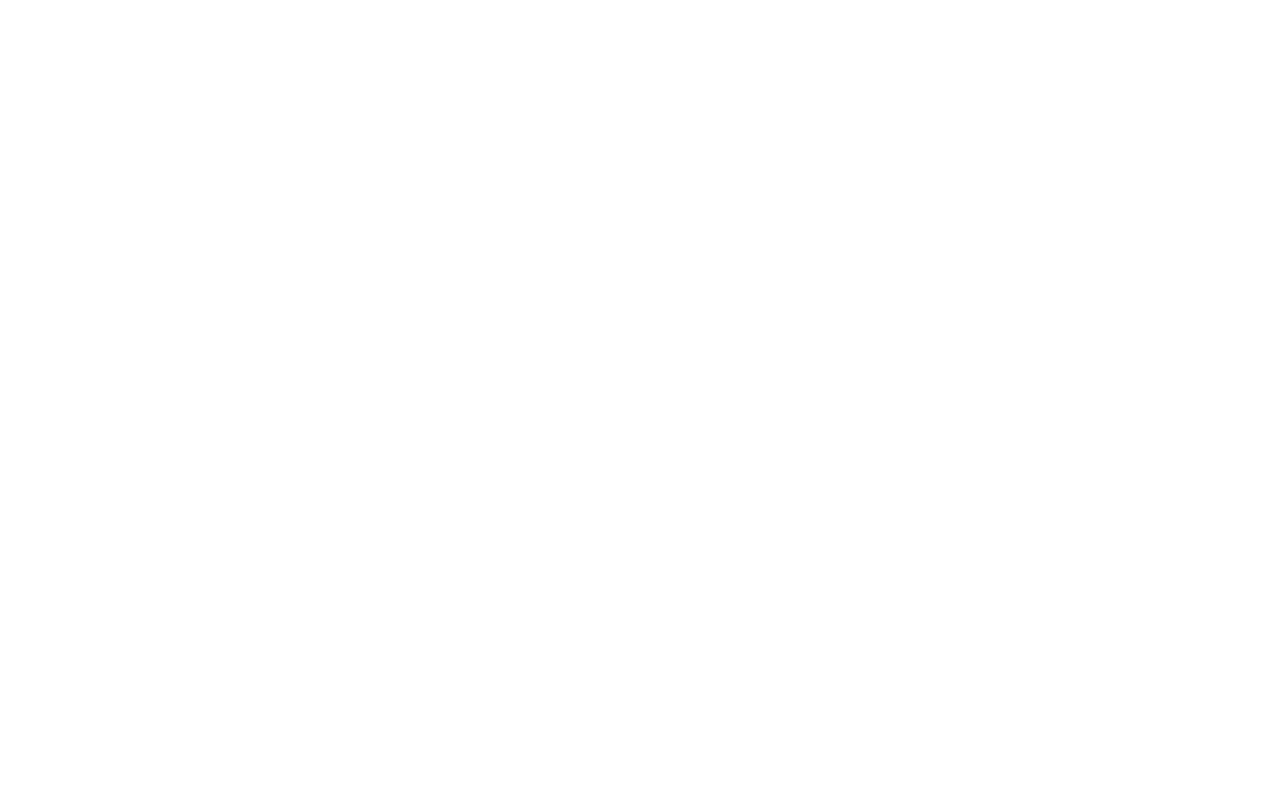
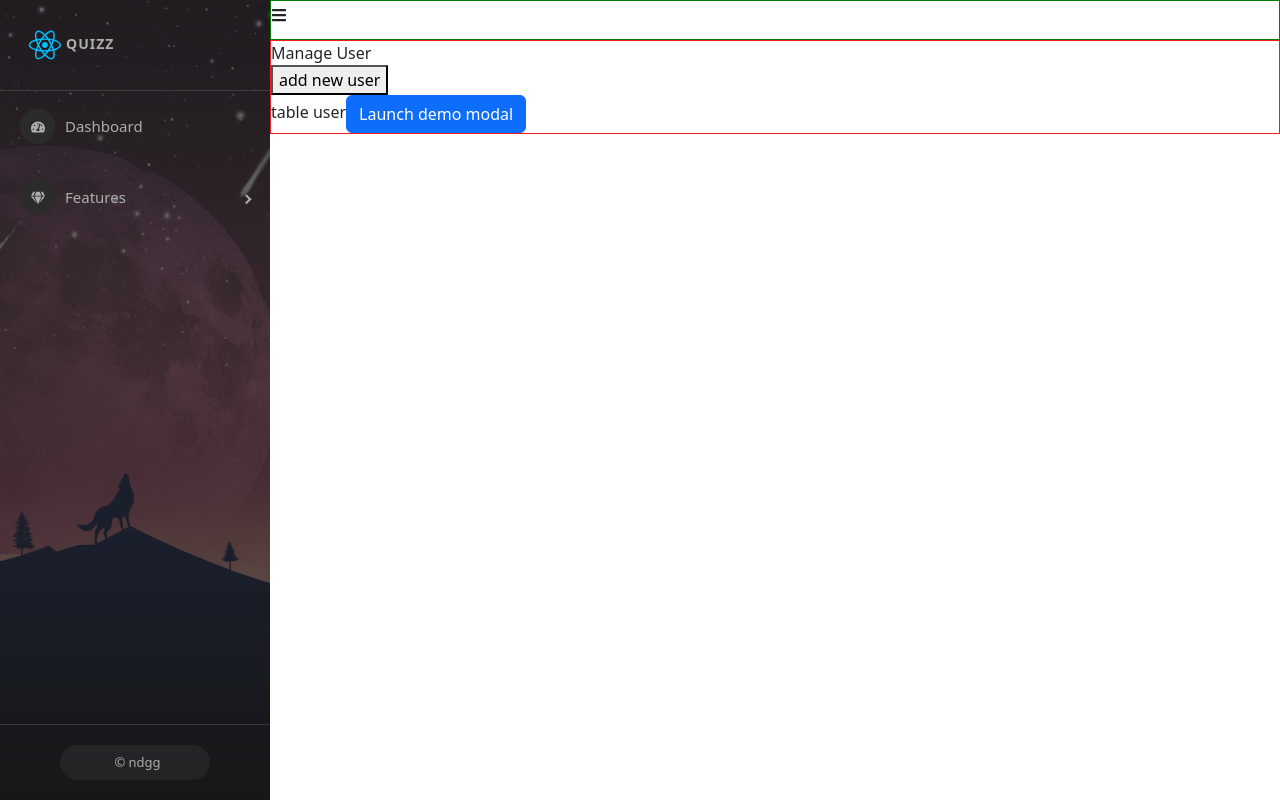
Before and after one commit to dth1237/reactjs, a React (Create React App) app: page /admins/manage-user in a window 1280 px wide. Before the commit this address had no page. Built offline with nearby package versions, Linux system fonts and the light colour scheme.

Commit message:
modal themmoinguoidung

```diff
--- a/src/App.scss
+++ b/src/App.scss
@@ -83,6 +83,7 @@
         background-color: rgb(55, 55, 55);
         color: white;
         height: 40px;
+        border: none;
 
         &:hover {
           background: black;
--- a/src/Components/Admin/Admin.js
+++ b/src/Components/Admin/Admin.js
@@ -2,6 +2,8 @@
 import './Admin.scss'
 import Sidebar from "./Sidebar";
 import { FaBars } from 'react-icons/fa';
+import { Outlet, Link } from "react-router-dom";
+
 
 const Admin = (props) => {
     const [collapsed, setcollapsed] = useState(false);
@@ -11,9 +13,17 @@
                 <Sidebar collapsed={collapsed}></Sidebar>
 
             </div>
-            <div className="admin-content"></div>
-            <FaBars onClick={() => setcollapsed(!collapsed)} />
-            Content go here
+            <div className="admin-content">
+
+                <div className='admin-header'>
+                    <FaBars onClick={() => setcollapsed(!collapsed)} />
+
+
+                </div>
+                <div className='admin-main'>
+                    <Outlet></Outlet>
+                </div>
+            </div>
         </div>
 
     )
--- a/src/Components/Admin/Admin.scss
+++ b/src/Components/Admin/Admin.scss
@@ -1,12 +1,25 @@
-.admin-container
-{
+.admin-container {
     display: flex;
-    .admin-sidebar
-    {
-        .pro-sidebar
-        {
+
+    .admin-sidebar {
+        .pro-sidebar {
             height: 100vh !important;
         }
 
     }
+
+    .admin-content {
+        width: 100%;
+        .admin-header {
+            width: 100%;
+            height: 40px;
+            border: 1px solid green;
+
+        }
+
+        .admin-main {
+            border: 1px solid rgb(241, 30, 30);
+
+        }
+    }
 }
--- /dev/null
+++ b/src/Components/Admin/Dasboard.js
@@ -0,0 +1,7 @@
+const Dasboard = () => {
+    return (
+        <div>Dasboard</div>
+    )
+
+}
+export default Dasboard
--- /dev/null
+++ b/src/Components/Admin/Mangeuser.js
@@ -0,0 +1,28 @@
+import { useState } from 'react';
+import Button from 'react-bootstrap/Button';
+import Modal from 'react-bootstrap/Modal';
+import Modalcreateuser from '../Content/Modalcreateuser';
+
+
+
+
+const Manageuser = (props) => {
+    return (
+        <div className="manage-user-container">
+            <div className="title">
+                Manage User
+            </div>
+            <div className="user-contennt">
+                <button>add new user</button>
+
+            </div>
+            <div>
+                table user
+                <Modalcreateuser />
+            </div>
+
+        </div>
+    )
+
+}
+export default Manageuser
--- a/src/Components/Admin/Sidebar.js
+++ b/src/Components/Admin/Sidebar.js
@@ -14,6 +14,9 @@
 import { DiReact } from "react-icons/di";
 import { MdDashboard } from "react-icons/md";
 import '../Admin/Sidebar.scss'
+import { NavLink } from 'react-router-dom';
+import { Link } from 'react-router-dom'
+
 
 
 
@@ -52,6 +55,7 @@
                             icon={<FaTachometerAlt />}
                         >
                             Dashboard
+                            <Link to={'/admins'}></Link>
                         </MenuItem>
                     </Menu>
                     <Menu iconShape="circle">
@@ -60,7 +64,10 @@
                             icon={<FaGem></FaGem>}
                             title={'Features'}
                         >
-                            <MenuItem> Quản lý Users</MenuItem>
+                            <MenuItem> Quản lý Users
+                                <Link to='/admins/manage-user'></Link>
+
+                            </MenuItem>
                             <MenuItem> Quản lý bài quizz</MenuItem>
                             <MenuItem> Quản lý câu hỏi</MenuItem>
                         </SubMenu>
--- /dev/null
+++ b/src/Components/Content/Modalcreateuser.js
@@ -0,0 +1,68 @@
+import { useState } from 'react';
+import Button from 'react-bootstrap/Button';
+import Modal from 'react-bootstrap/Modal';
+
+import { ModalHeader } from "react-bootstrap";
+
+const Modalcreateuser =() => {
+    const [show, setShow] = useState(false);
+
+    const handleClose = () => setShow(false);
+    const handleShow = () => setShow(true);
+
+    return (
+        <>
+            <Button variant="primary" onClick={handleShow}>
+                Launch demo modal
+            </Button>
+
+            <Modal show={show}
+            onHide={handleClose}
+             size='xl'
+             backdrop = 'static'>
+                <Modal.Header closeButton>
+                    <Modal.Title>Add new user</Modal.Title>
+                </Modal.Header>
+                <Modal.Body><form className="row g-3">
+                    <div className="col-md-6">
+                        <label className="form-label">Email</label>
+                        <input type="email" className="form-control" />
+                    </div>
+                    <div className="col-md-6">
+                        <label className="form-label">Password</label>
+                        <input type="password" className="form-control" />
+                    </div>
+                    <div className="col-md-6">
+                        <label className="form-label">Username</label>
+                        <input type="text" className="form-control" />
+                    </div>
+                    <div className="col-md-4">
+                        <label className="form-label">Role</label>
+                        <select id="inputState" className="form-select">
+                            <option selected value='USER'>USER</option>
+                            <option selected value='ADMIN'>ADMIN</option>
+
+                        </select>
+                    </div>
+                    <div className='col-md-12'>
+                        <label className="form-label">Image</label>
+
+                        <input type='file' />
+
+                    </div>
+
+
+                </form></Modal.Body>
+                <Modal.Footer>
+                    <Button variant="secondary" onClick={handleClose}>
+                        Close
+                    </Button>
+                    <Button variant="primary" onClick={handleClose}>
+                        Save Changes
+                    </Button>
+                </Modal.Footer>
+            </Modal>
+        </>
+    );
+}
+export default Modalcreateuser
--- a/src/index.js
+++ b/src/index.js
@@ -5,10 +5,12 @@
 import { Provider } from 'react-redux';
 import store from './redux/store';
 import 'bootstrap/dist/css/bootstrap.min.css';
-import { BrowserRouter , Router, Routes, Route } from "react-router-dom";
+import { BrowserRouter, Router, Routes, Route } from "react-router-dom";
 import User from './Components/User/User';
 import Admin from './Components/Admin/Admin';
 import Homepage from './Components/Home/Homepage';
+import Manageuser from './Components/Admin/Mangeuser';
+import Dasboard from './Components/Admin/Dasboard';
 
 
 
@@ -24,7 +26,12 @@
 
 
         </Route>
-        <Route path="/admins" element={<Admin />} />
+
+        <Route path="/admins" element={<Admin />} >
+          <Route index element={<Dasboard />} />
+
+          <Route path="manage-user" element={<Manageuser />} />
+        </Route>
 
 
 
```
